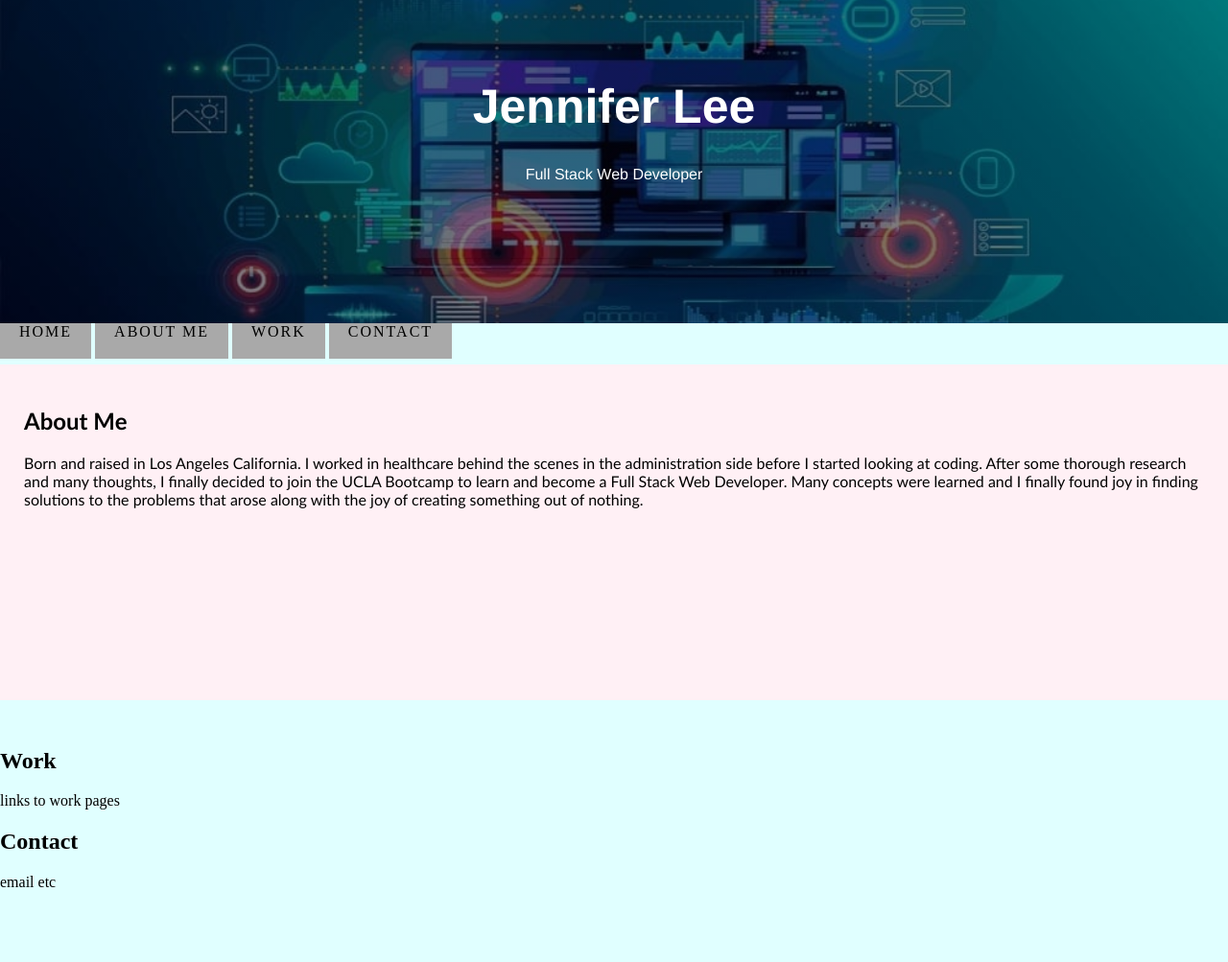
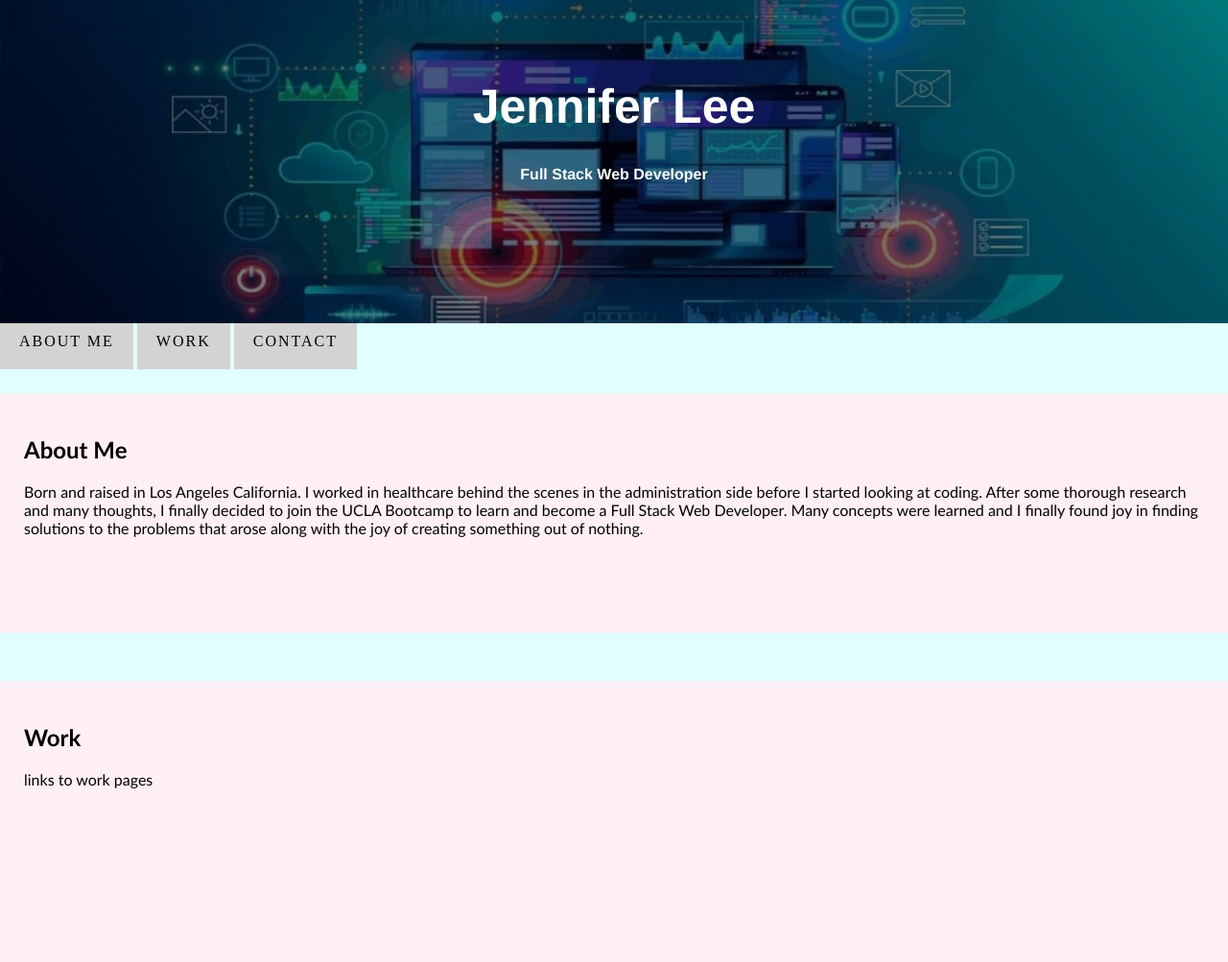
Before and after one commit to JLee3883/Jenn-s-Portfolio, a plain HTML site: page JennsPortfolio.html in a window 1280 px wide. Shown: the part 97-1100 px from the top of the page at 96% size. Before the commit the page ends 1026 px from the top, so only its background shows below. Drawn offline with Linux system fonts and the light colour scheme.

Commit message:
updated nav to connect to main section pages

```diff
--- a/Assets/styles.css
+++ b/Assets/styles.css
@@ -17,6 +17,7 @@ body, html {
 
 .header-hero-text {
     font-family: 'Franklin Gothic Medium', 'Arial Narrow', Arial, sans-serif;
+    font-weight: bold;
     text-align: center;
     position: relative;
     top: 50%;
@@ -31,26 +32,28 @@ body, html {
     text-decoration: none;
     font-size: 25px;
     max-width: 1000px;
-    line-height: 2;
+    line-height: 1.5;
     align-items: center;
 
 }
 
 .btn{
     color:black;
-    background:darkgrey;
+    background: lightgray;
     padding:10px 20px 20px 20px;
     text-decoration:none;
     letter-spacing:2px;
     text-transform:uppercase;
     text-align: center;
+
+    display:-webkit-inline-box
 }
 
 .btn:hover{
     border:none;
     background:rgba(0, 0, 0, 0.4);
     background:#fff;
-    padding:20px;
+    padding: 15px;
     color: #000;
 }
 
@@ -58,8 +61,28 @@ body, html {
     margin-bottom: 50px;
     margin-top: 25px;
     padding: 25px;
-    height: 300px;
+    height: 200px;
     font-family: 'Gill Sans', 'Gill Sans MT', Calibri, 'Trebuchet MS', sans-serif;
     background-color:lavenderblush;
     color: black;
 }
+
+.work {
+    margin-bottom: 50px;
+    margin-top: 25px;
+    padding: 25px;
+    height: 400px;
+    font-family: 'Gill Sans', 'Gill Sans MT', Calibri, 'Trebuchet MS', sans-serif;
+    background-color:lavenderblush;
+    color: black;
+}
+
+.contact {
+    margin-bottom: 50px;
+    margin-top: 25px;
+    padding: 25px;
+    height: 200px;
+    font-family: 'Gill Sans', 'Gill Sans MT', Calibri, 'Trebuchet MS', sans-serif;
+    background-color:lavenderblush;
+    color: black;
+}
--- a/JennsPortfolio.html
+++ b/JennsPortfolio.html
@@ -10,7 +10,7 @@
 
     <body>
 
-        <header class="header-hero-image">
+        <header class="header-hero-image" alt="background image of a digital devices surrounded with web development icons floating around">
             <div class="header-hero-text">
                 <h1 style="font-size:50px">Jennifer Lee</h1>
                 <p>Full Stack Web Developer</p>
@@ -19,7 +19,6 @@
 
         <main>
             <nav class="nav ul">
-                <a href="#home" class="btn">Home</a>
                 <a href="#about-me" class="btn">About Me</a>
                 <a href="#work" class="btn">Work</a>
                 <a href="#contact" class="btn">Contact</a>
@@ -28,17 +27,17 @@
 
 
 
-            <section class="about-me">
+            <section id="about-me" class="about-me">
                 <h2>About Me</h2>
                 <p>Born and raised in Los Angeles California. I worked in healthcare behind the scenes in the administration side before I started looking at coding. After some thorough research and many thoughts, I finally decided to join the UCLA Bootcamp to learn and become a Full Stack Web Developer. Many concepts were learned and I finally found joy in finding solutions to the problems that arose along with the joy of creating something out of nothing. </p>
             </section>
 
-            <Section>
+            <Section id="work" class="work">
                 <h2>Work</h2>
                 <p>links to work pages</p>
             </Section>
 
-            <section>
+            <section id="contact" class="contact">
                 <h2>Contact</h2>
                 <p>email etc</p>
             </section>
```
